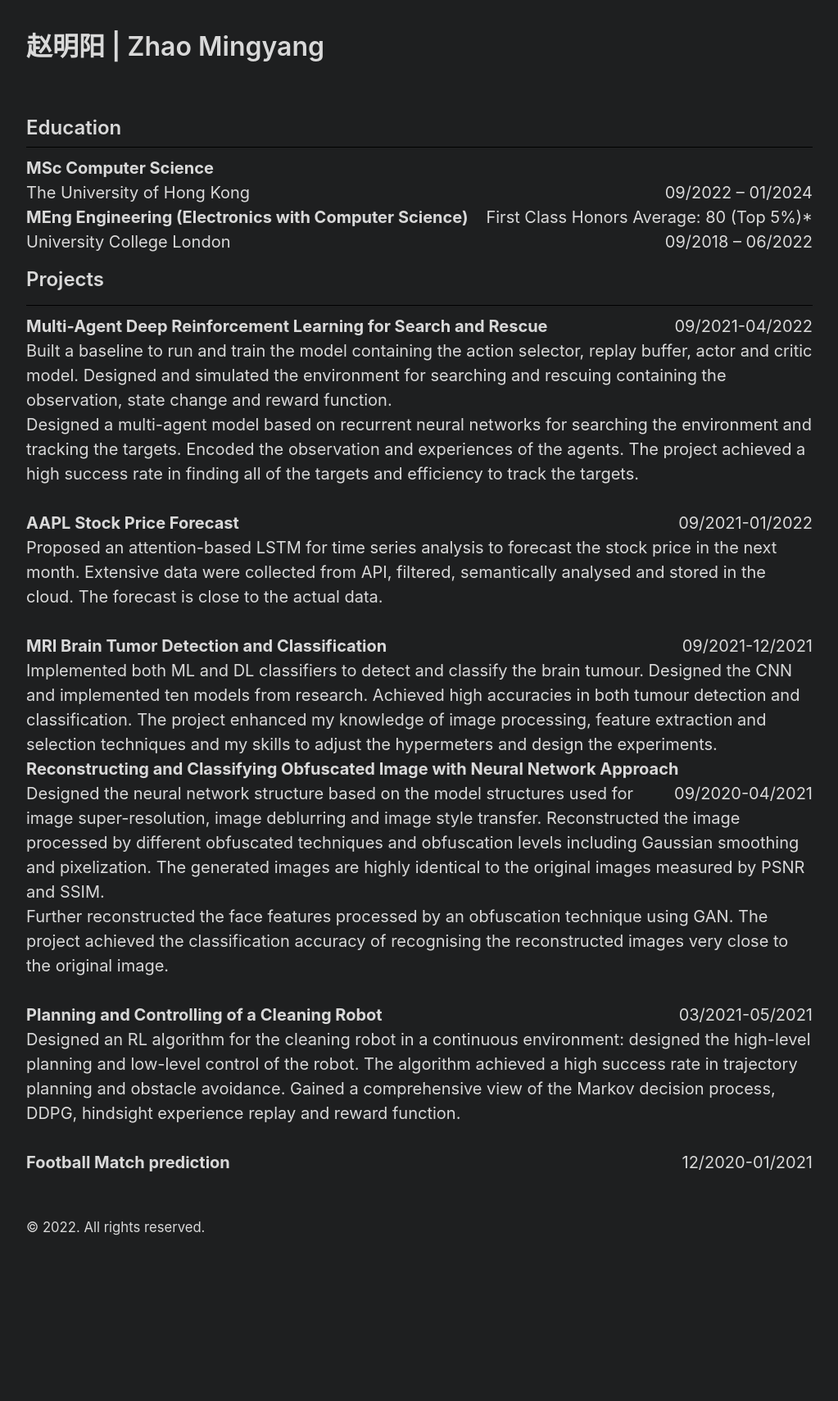
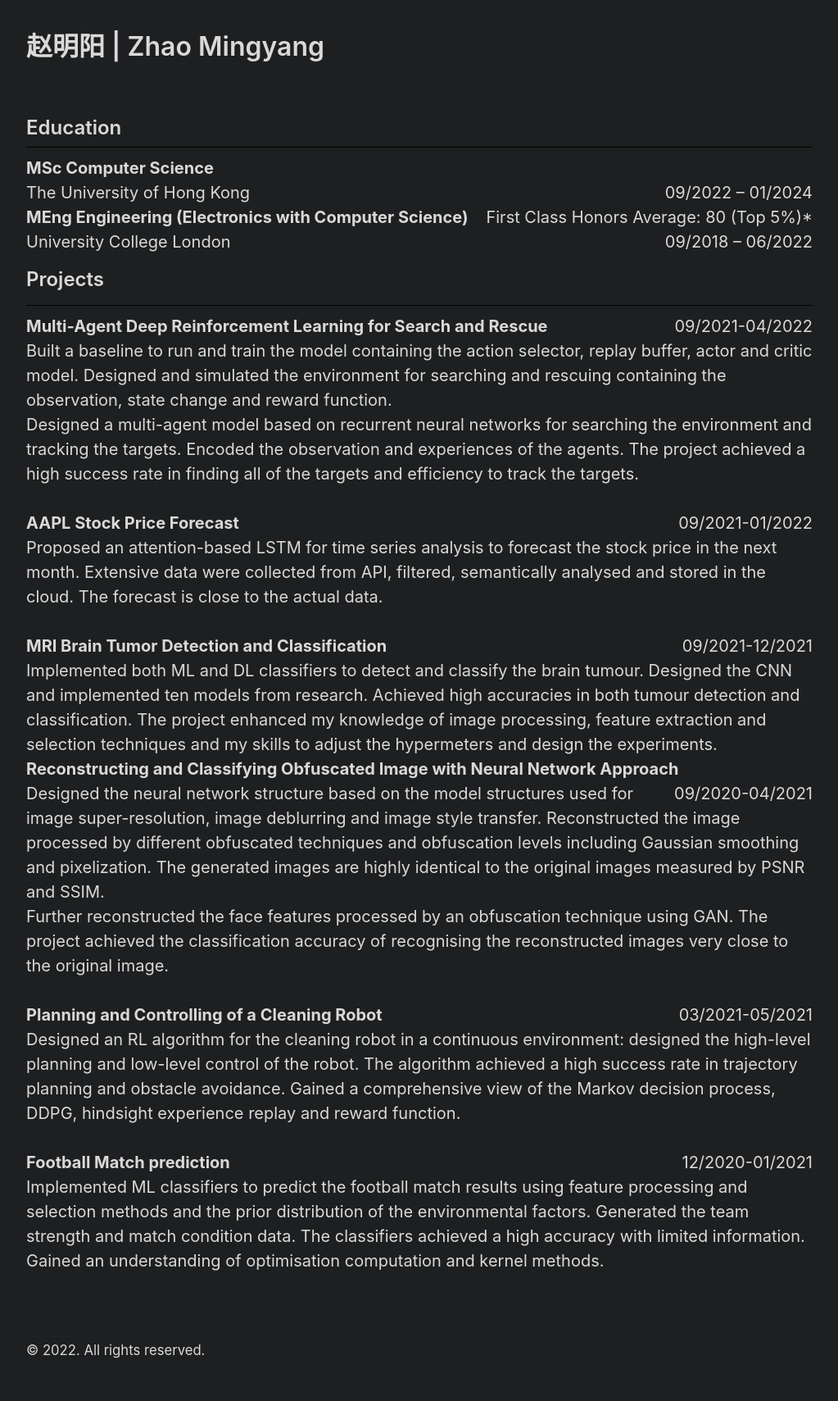
Before and after one commit to Zhao-Mingyang/zhao-mingyang.github.io, a Jekyll site: the page built from about.md, in a window 1280 px wide. Shown: the whole page at 82% size, without its empty margins (128-1151 px from the left). Built offline with Jekyll 4.4.1, drawn with Linux system fonts in a browser that asks for light colours; before the commit the page ends 1559 px from its top, so only the background shows below that.

Commit message:
Update default.html

```diff
--- a/_layouts/default.html
+++ b/_layouts/default.html
@@ -56,6 +56,10 @@
 		     <br>
 	<div style="float:left; text-align:left"> <b> Football Match prediction  </b> </div>
 		     <div style="float:right; text-align:right">  12/2020-01/2021 </div> <br>
+	Implemented ML classifiers to predict the football match results using feature processing and selection methods and the prior
+	distribution of the environmental factors. Generated the team strength and match condition data. The classifiers achieved a high
+	accuracy with limited information. Gained an understanding of optimisation computation and kernel methods. <br>
+		     <br>
 
 
 
```
